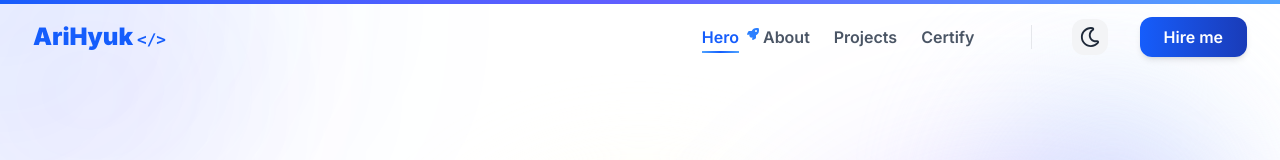
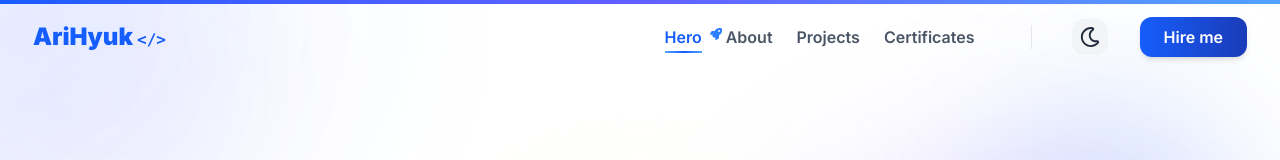
Before and after one commit to AriHyuk/new-porto, a Next.js app: page / in a window 1280 px wide. Shown: the top 160 px of the page. Built offline with nearby package versions, Linux system fonts and the light colour scheme; no server answers; the database is empty.

Commit message:
feat: standardize Navbar navigation labels and improve theme-aware styles

```diff
--- a/src/components/Navbar/NavLink.tsx
+++ b/src/components/Navbar/NavLink.tsx
@@ -30,7 +30,7 @@ export default function NavLink({ to, label, isActive, onClick, onSetActive }: N
         onClick={onClick}
         onSetActive={() => onSetActive(to)}
       >
-        <span className="capitalize">{label}</span>
+        <span className="transition-all duration-300">{label}</span>
 
         {/* Mobile Rocket - Only visible when active on mobile */}
         {isActive && (
--- a/src/components/Navbar/Navbar.tsx
+++ b/src/components/Navbar/Navbar.tsx
@@ -33,9 +33,9 @@ export default function Navbar() {
 
   // Dynamic background based on theme
   const isDark = mounted && resolvedTheme === 'dark';
-  const bgColorStart = isDark ? 'rgba(17, 24, 39, 0)' : 'rgba(255, 255, 255, 0)';
-  const bgColorEnd = isDark ? 'rgba(17, 24, 39, 0.8)' : 'rgba(255, 255, 255, 0.8)';
-  const borderColor = isDark ? 'rgba(255, 255, 255, 0.1)' : 'rgba(0, 0, 0, 0.1)';
+  const bgColorStart = isDark ? 'rgba(10, 12, 16, 0)' : 'rgba(255, 255, 255, 0)';
+  const bgColorEnd = isDark ? 'rgba(11, 13, 18, 0.8)' : 'rgba(255, 255, 255, 0.8)';
+  const borderColor = isDark ? 'rgba(255, 255, 255, 0.05)' : 'rgba(0, 0, 0, 0.05)';
 
   // Transform values based on scroll position
   const navWidth = useTransform(scrollY, [0, 100], ['100%', '85%']);
@@ -63,9 +63,9 @@ export default function Navbar() {
 
   const navLinks = [
     { id: 'hero', label: 'Hero' },
-    { id: 'about', label: 'about' },
-    { id: 'portfolio', label: 'projects' },
-    { id: 'certificates', label: 'Certify' }
+    { id: 'about', label: 'About' },
+    { id: 'portfolio', label: 'Projects' },
+    { id: 'certificates', label: 'Certificates' }
   ];
 
   const handleLinkClick = (section: string) => {
@@ -78,8 +78,6 @@ export default function Navbar() {
       element.scrollIntoView({ behavior: 'smooth' });
     }
   };
-
-
 
   return (
     <>
@@ -94,7 +92,7 @@ export default function Navbar() {
             border: navBorder,
             boxShadow: navShadow,
           }}
-          className="pointer-events-auto px-4 md:px-8 py-3 md:py-4 transition-colors max-w-7xl mx-auto dark:bg-gray-900/80"
+          className="pointer-events-auto px-4 md:px-8 py-3 md:py-4 transition-all duration-500 max-w-7xl mx-auto dark:bg-[#0B0D12]/80"
         >
           <div className="flex justify-between items-center">
             {/* Animated Brand Name */}
```
